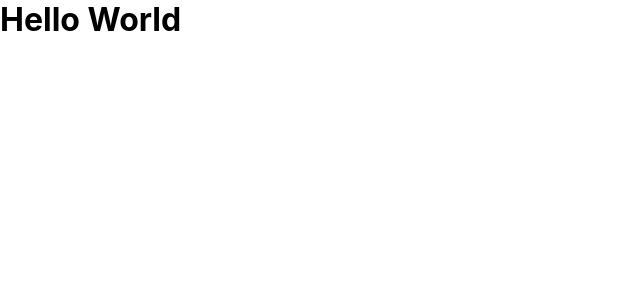
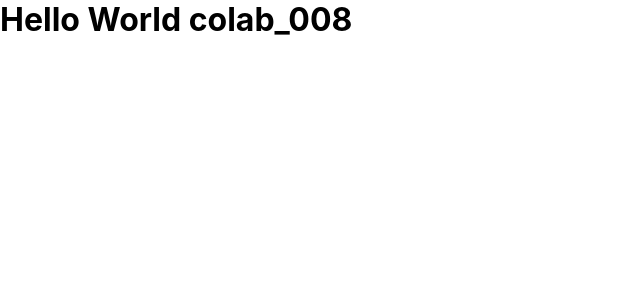
Before and after one commit to levaniakobidze/colab_008, a React (Create React App) app: page / in a window 1280 px wide. Shown: the top 300 px of the page, without its empty margins (0-640 px from the left). Built offline with nearby package versions, Linux system fonts and the light colour scheme.

Commit message:
feat: example change

```diff
--- a/src/App.js
+++ b/src/App.js
@@ -1,7 +1,7 @@
 function App() {
   return (
     <div className="App">
-      <h1>Hello World</h1>
+      <h1>Hello World colab_008 </h1>
     </div>
   );
 }
```
